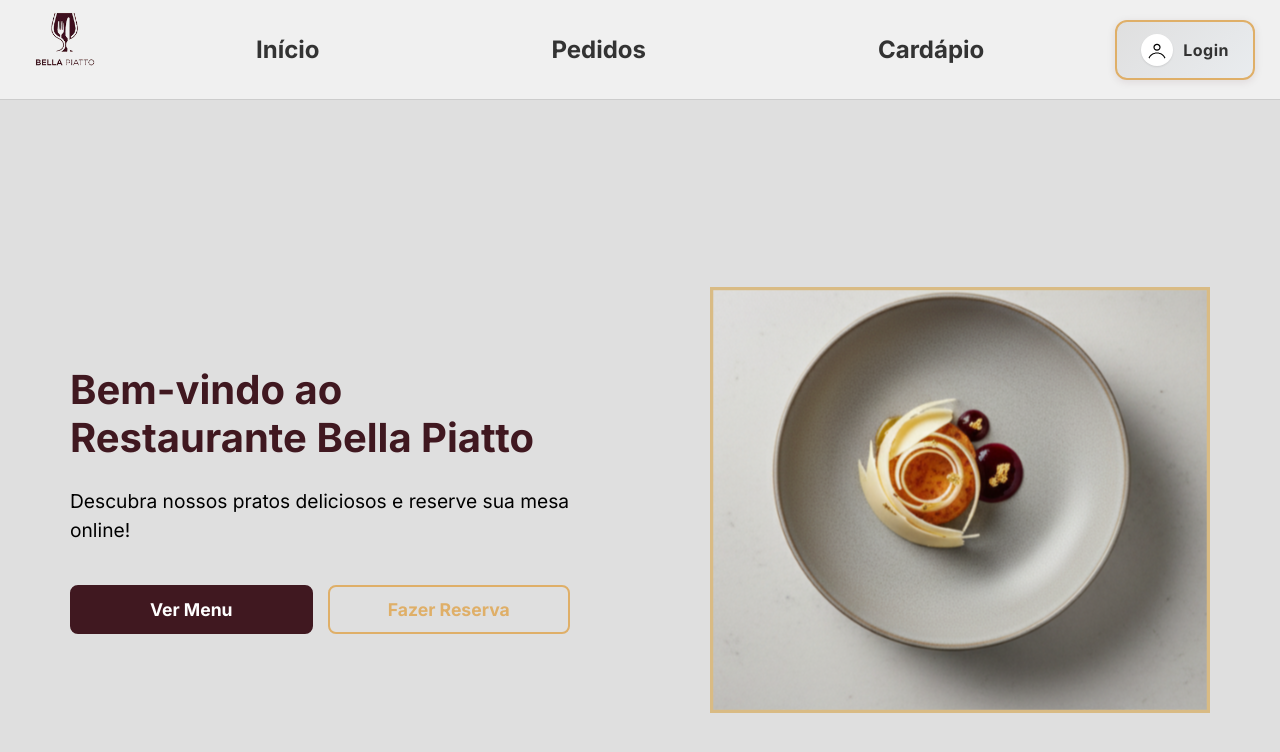
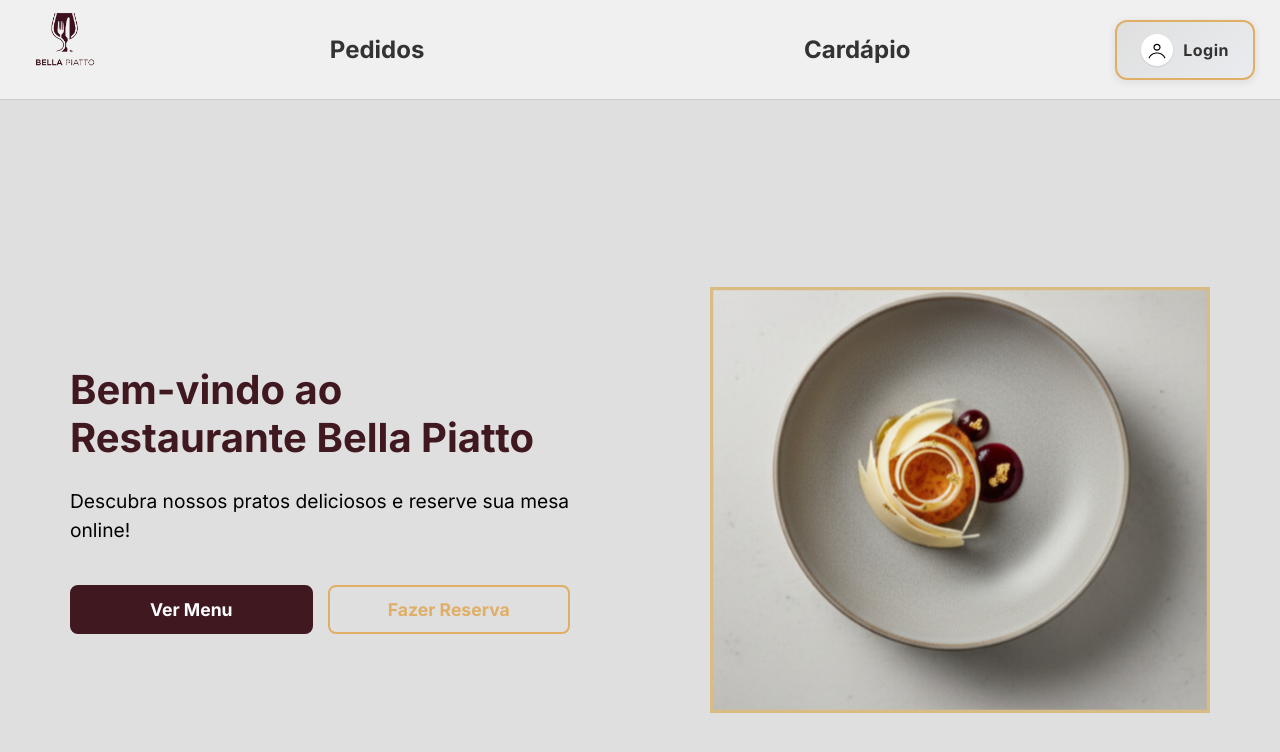
Before and after one commit to POO2T/Restaurante, an Angular app in the folder Front-End_Restaurante/: page / in a window 1280 px wide. Shown: the top 752 px of the page. Built offline with nearby package versions, Linux system fonts and the light colour scheme.

Commit message:
feat: Removendo link para componente home e adicionando ao logo do componente Header

```diff
--- a/Front-End_Restaurante/src/app/layout/header/header.html
+++ b/Front-End_Restaurante/src/app/layout/header/header.html
@@ -1,6 +1,8 @@
 <header class="main-header">
   <div class="logo">
-    <img src="assets/imgs/logo.png" alt="Logo Bella Piatto" />
+    <a routerLink="/">
+      <img src="assets/imgs/logo.png" alt="Logo Bella Piatto" />
+    </a>
   </div>
 
   <div class="nav-toggle" (click)="toggleNav()" [class.active]="isNavOpen">
@@ -11,9 +13,6 @@
 
   <nav class="main-nav">
     <ul>
-      @if (rotaAtual != '/') {
-        <li><a routerLink="/" (click)="toggleNav()">Início</a></li>
-      }
 
       @if (userRole() === 'FUNCIONARIO') {
         <li><a routerLink="/funcionario/mesas" (click)="toggleNav()">Mesas</a></li>
```
